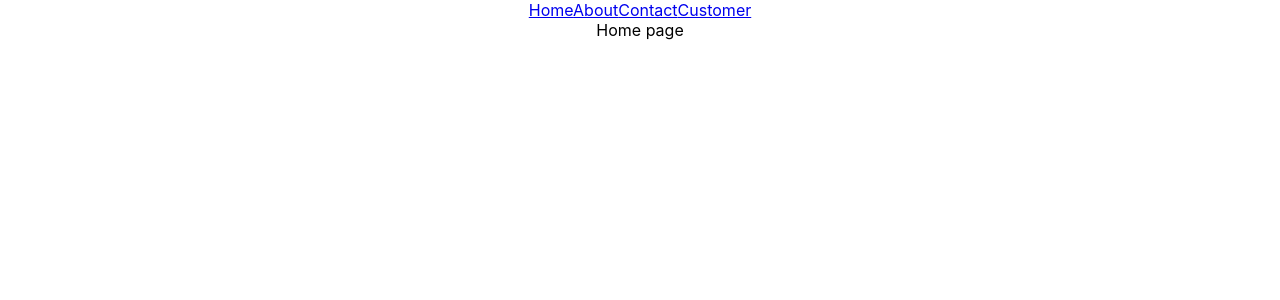
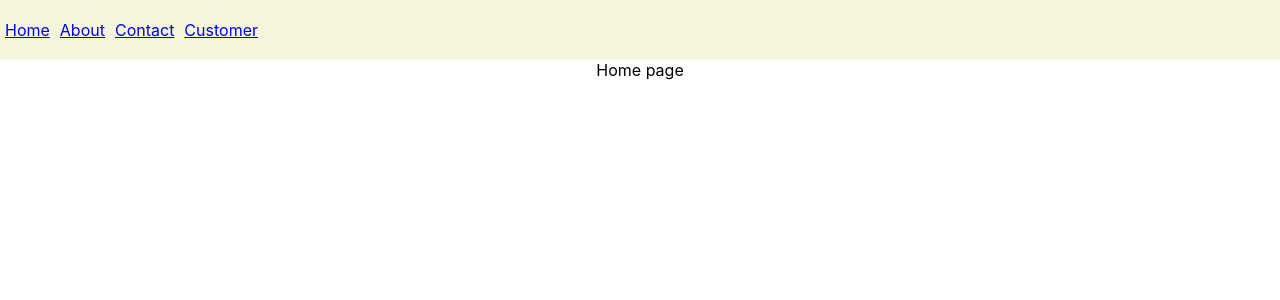
Before and after one commit to Vmadhavan2310/React-Routing, a React (Create React App) app: page / in a window 1280 px wide. Shown: the top 300 px of the page. Built offline with nearby package versions, Linux system fonts and the light colour scheme.

Commit message:
Navigation Css

```diff
--- a/src/App.css
+++ b/src/App.css
@@ -36,3 +36,9 @@
     transform: rotate(360deg);
   }
 }
+nav{
+  display: flex;
+  column-gap: 10px;
+  background: beige;
+  padding: 20px 5px;
+}
```
